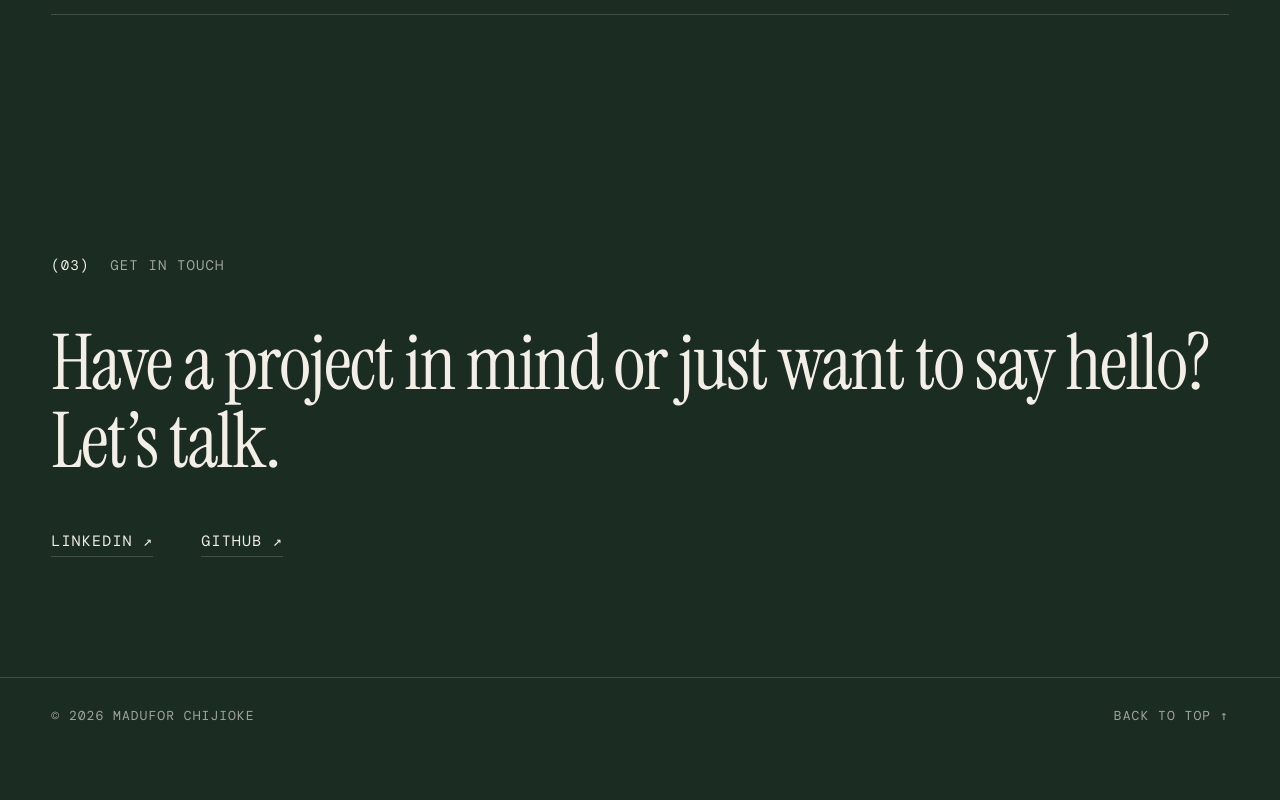
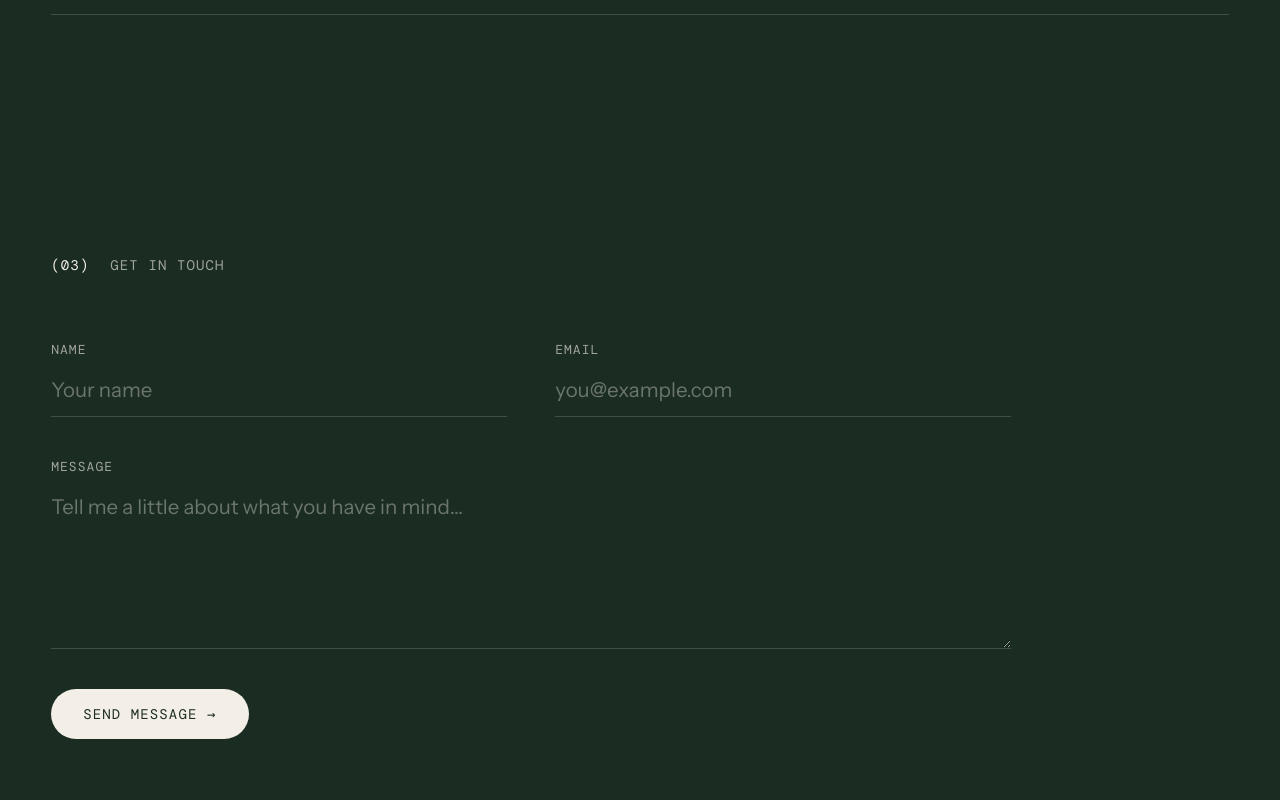
Before and after one commit to allentronix/my-oneline-cv, a React (Vite) app: page / in a window 1280 px wide. Shown: the part 2420-3220 px from the top of the page. Before the commit the page ends 3174 px from the top, so only its background shows below. Built offline with nearby package versions, Linux system fonts and the light colour scheme; a web font is replaced by a local one.

Commit message:
feat: added a form at the buttom

```diff
--- /dev/null
+++ b/src/components/ContactForm.css
@@ -0,0 +1,29 @@
+.contact-form {
+  display: grid;
+  gap: 40px;
+  max-width: 960px;
+}
+
+.contact-form__row {
+  display: grid;
+  grid-template-columns: 1fr 1fr;
+  gap: 40px 48px;
+}
+
+.contact-form__actions {
+  display: flex;
+  flex-wrap: wrap;
+  align-items: center;
+  gap: 16px 32px;
+}
+
+.contact-form__status {
+  font-size: 15px;
+  color: var(--fg-muted);
+}
+
+@media (max-width: 720px) {
+  .contact-form__row {
+    grid-template-columns: 1fr;
+  }
+}
--- /dev/null
+++ b/src/components/ContactForm.jsx
@@ -0,0 +1,60 @@
+import TextField from "./ui/TextField";
+import Button from "./ui/Button";
+import useContactForm from "../hooks/useContactForm";
+import "./ContactForm.css";
+
+function ContactForm() {
+  const { values, errors, status, handleChange, handleSubmit } =
+    useContactForm();
+  const isSubmitting = status === "submitting";
+
+  return (
+    <form className="contact-form" onSubmit={handleSubmit} noValidate>
+      <div className="contact-form__row">
+        <TextField
+          id="contact-name"
+          name="name"
+          label="Name"
+          placeholder="Your name"
+          autoComplete="name"
+          value={values.name}
+          error={errors.name}
+          onChange={handleChange}
+        />
+        <TextField
+          id="contact-email"
+          name="email"
+          type="email"
+          label="Email"
+          placeholder="you@example.com"
+          autoComplete="email"
+          value={values.email}
+          error={errors.email}
+          onChange={handleChange}
+        />
+      </div>
+      <TextField
+        id="contact-message"
+        name="message"
+        label="Message"
+        placeholder="Tell me a little about what you have in mind…"
+        multiline
+        rows={5}
+        value={values.message}
+        error={errors.message}
+        onChange={handleChange}
+      />
+      <div className="contact-form__actions">
+        <Button type="submit" disabled={isSubmitting}>
+          {isSubmitting ? "Sending…" : "Send message →"}
+        </Button>
+        <p className="contact-form__status" role="status">
+          {status === "success" && "Thanks for reaching out — I’ll get back to you soon."}
+          {status === "error" && "Something went wrong. Please try again or reach me on LinkedIn."}
+        </p>
+      </div>
+    </form>
+  );
+}
+
+export default ContactForm;
--- a/src/components/ContactSection.css
+++ b/src/components/ContactSection.css
@@ -1,14 +1,5 @@
 .contact-section {
   display: grid;
-  gap: 48px;
+  gap: 64px;
   padding: 120px var(--gutter);
 }
-
-.contact-section__heading {
-  max-width: 1400px;
-  font-family: var(--serif);
-  font-size: clamp(2.5rem, 6vw, 6rem);
-  line-height: 1.02;
-  letter-spacing: -0.02em;
-  text-wrap: pretty;
-}
--- a/src/components/ContactSection.jsx
+++ b/src/components/ContactSection.jsx
@@ -1,4 +1,5 @@
 import SectionLabel from "./ui/SectionLabel";
+import ContactForm from "./ContactForm";
 import SocialLinks from "./SocialLinks";
 import "./ContactSection.css";
 
@@ -12,11 +13,8 @@ function ContactSection({ linkedinUrl, githubUrl }) {
       <SectionLabel index="03" id="contact-title">
         Get in touch
       </SectionLabel>
-      <p className="contact-section__heading">
-        Have a project in mind or just want to say hello? Let’s talk.
-      </p>
+      <ContactForm />
       <SocialLinks linkedinUrl={linkedinUrl} githubUrl={githubUrl} />
-      {/* Contact form goes here — to be implemented later. */}
     </section>
   );
 }
--- /dev/null
+++ b/src/components/ui/Button.css
@@ -0,0 +1,28 @@
+.button {
+  display: inline-flex;
+  align-items: center;
+  gap: 0.75em;
+  padding: 16px 32px;
+  border: none;
+  border-radius: 999px;
+  background: var(--fg);
+  color: var(--bg);
+  font-family: var(--mono);
+  font-size: 14px;
+  font-weight: 400;
+  letter-spacing: 0.08em;
+  text-transform: uppercase;
+  cursor: pointer;
+  transition:
+    transform 0.2s ease,
+    opacity 0.2s ease;
+}
+
+.button:hover:not(:disabled) {
+  transform: scale(1.03);
+}
+
+.button:disabled {
+  opacity: 0.6;
+  cursor: progress;
+}
--- /dev/null
+++ b/src/components/ui/Button.jsx
@@ -0,0 +1,11 @@
+import "./Button.css";
+
+function Button({ type = "button", children, ...buttonProps }) {
+  return (
+    <button type={type} className="button" {...buttonProps}>
+      {children}
+    </button>
+  );
+}
+
+export default Button;
--- /dev/null
+++ b/src/components/ui/TextField.css
@@ -0,0 +1,53 @@
+.text-field {
+  display: grid;
+  gap: 8px;
+}
+
+.text-field__label {
+  font-size: 13px;
+  letter-spacing: 0.08em;
+  text-transform: uppercase;
+  color: var(--fg-muted);
+}
+
+.text-field__control {
+  width: 100%;
+  padding: 8px 0 12px;
+  border: none;
+  border-bottom: 1px solid var(--line-strong);
+  border-radius: 0;
+  background: transparent;
+  color: var(--fg);
+  font-family: var(--sans);
+  font-size: clamp(1.125rem, 1.6vw, 1.5rem);
+  line-height: 1.4;
+  transition: border-color 0.2s ease;
+}
+
+.text-field__control::placeholder {
+  color: var(--fg-muted);
+  opacity: 0.6;
+}
+
+.text-field__control:hover {
+  border-color: var(--fg-muted);
+}
+
+.text-field__control:focus {
+  outline: none;
+  border-color: var(--fg);
+}
+
+.text-field__control[aria-invalid="true"] {
+  border-color: var(--error);
+}
+
+textarea.text-field__control {
+  min-height: 8em;
+  resize: vertical;
+}
+
+.text-field__error {
+  font-size: 13px;
+  color: var(--error);
+}
--- /dev/null
+++ b/src/components/ui/TextField.jsx
@@ -0,0 +1,29 @@
+import "./TextField.css";
+
+// Labelled text input (or textarea when `multiline` is set) with an optional error message.
+function TextField({ id, label, error, multiline = false, ...inputProps }) {
+  const errorId = `${id}-error`;
+  const Control = multiline ? "textarea" : "input";
+
+  return (
+    <div className="text-field">
+      <label className="text-field__label" htmlFor={id}>
+        {label}
+      </label>
+      <Control
+        id={id}
+        className="text-field__control"
+        aria-invalid={Boolean(error)}
+        aria-describedby={error ? errorId : undefined}
+        {...inputProps}
+      />
+      {error && (
+        <p className="text-field__error" id={errorId}>
+          {error}
+        </p>
+      )}
+    </div>
+  );
+}
+
+export default TextField;
--- /dev/null
+++ b/src/hooks/useContactForm.js
@@ -0,0 +1,50 @@
+import { useState } from "react";
+import { validateContactForm } from "../utils/validateContactForm";
+import { sendContactMessage } from "../services/contactService";
+
+const EMPTY_VALUES = { name: "", email: "", message: "" };
+
+// Owns the contact form's values, validation errors and submit status.
+// status: "idle" | "submitting" | "success" | "error"
+function useContactForm() {
+  const [values, setValues] = useState(EMPTY_VALUES);
+  const [errors, setErrors] = useState({});
+  const [status, setStatus] = useState("idle");
+
+  function handleChange(event) {
+    const { name, value } = event.target;
+    setValues((current) => ({ ...current, [name]: value }));
+
+    if (errors[name]) {
+      setErrors((current) => {
+        const next = { ...current };
+        delete next[name];
+        return next;
+      });
+    }
+    if (status === "success" || status === "error") {
+      setStatus("idle");
+    }
+  }
+
+  async function handleSubmit(event) {
+    event.preventDefault();
+
+    const validationErrors = validateContactForm(values);
+    setErrors(validationErrors);
+    if (Object.keys(validationErrors).length > 0) return;
+
+    setStatus("submitting");
+    try {
+      await sendContactMessage(values);
+      setValues(EMPTY_VALUES);
+      setStatus("success");
+    } catch {
+      setStatus("error");
+    }
+  }
+
+  return { values, errors, status, handleChange, handleSubmit };
+}
+
+export default useContactForm;
--- a/src/index.css
+++ b/src/index.css
@@ -4,6 +4,7 @@
   --fg-muted: rgba(244, 239, 230, 0.62);
   --line: rgba(244, 239, 230, 0.09);
   --line-strong: rgba(244, 239, 230, 0.18);
+  --error: #f0a28c;
 
   --serif: "Instrument Serif", "Times New Roman", serif;
   --sans: "Instrument Sans", "Helvetica Neue", Arial, sans-serif;
--- /dev/null
+++ b/src/services/contactService.js
@@ -0,0 +1,6 @@
+// TODO: connect to a real backend or form service (e.g. Formspree, EmailJS, an API route).
+// Until then this only simulates a successful send — no message is delivered anywhere.
+export async function sendContactMessage(message) {
+  await new Promise((resolve) => setTimeout(resolve, 600));
+  console.info("[contactService] Not connected yet. Message not sent:", message);
+}
--- /dev/null
+++ b/src/utils/validateContactForm.js
@@ -0,0 +1,24 @@
+const EMAIL_PATTERN = /^[^\s@]+@[^\s@]+\.[^\s@]+$/;
+
+// Returns an object of field -> error message. An empty object means the form is valid.
+export function validateContactForm({ name, email, message }) {
+  const errors = {};
+
+  if (!name.trim()) {
+    errors.name = "Please enter your name.";
+  }
+
+  if (!email.trim()) {
+    errors.email = "Please enter your email.";
+  } else if (!EMAIL_PATTERN.test(email.trim())) {
+    errors.email = "Please enter a valid email address.";
+  }
+
+  if (!message.trim()) {
+    errors.message = "Please enter a message.";
+  } else if (message.trim().length < 10) {
+    errors.message = "Your message should be at least 10 characters.";
+  }
+
+  return errors;
+}
```
